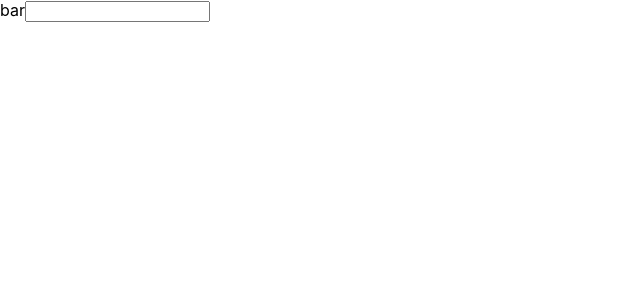
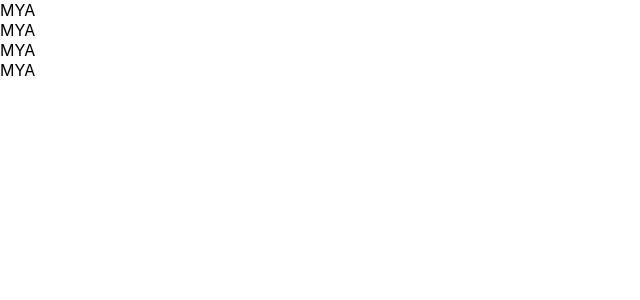
Before and after one commit to shimi-chans-tree/udemy-react, a React (Create React App) app: page / in a window 1280 px wide. Shown: the top 300 px of the page, without its empty margins (0-640 px from the left). Built offline with nearby package versions, Linux system fonts and the light colour scheme.

Commit message:
creaate component

```diff
--- a/src/App.js
+++ b/src/App.js
@@ -1,18 +1,33 @@
 
 import React ,{Component} from 'react';
 
-function App() {
-  // const greeting = "Hi";
-  // const dom = <h1 className="foo">{greeting}</h1>
-  // return <div><h1>Hello,world</h1></div>;
+// function App() {
+//   // const greeting = "Hi";
+//   // const dom = <h1 className="foo">{greeting}</h1>
+//   // return <div><h1>Hello,world</h1></div>;
 
+//   return (
+//    <React.Fragment>
+//       <label htmlFor="bar">bar</label>
+//       <input type = "text" onChange={()=>{console.log("GGG")}} />
+//     </React.Fragment>
+//   )
+// }
+
+const App = ()=>{
   return (
-   <React.Fragment>
-      <label htmlFor="bar">bar</label>
-      <input type = "text" onChange={()=>{console.log("GGG")}} />
-    </React.Fragment>
+  <div>
+    <Cat />
+    <Cat />
+    <Cat />
+    <Cat />
+  </div>
   )
 }
+const Cat = ()=>{
+  return <div>MYA</div>
+}
+
 
 // class App extends Component{
 //   render(){
```
